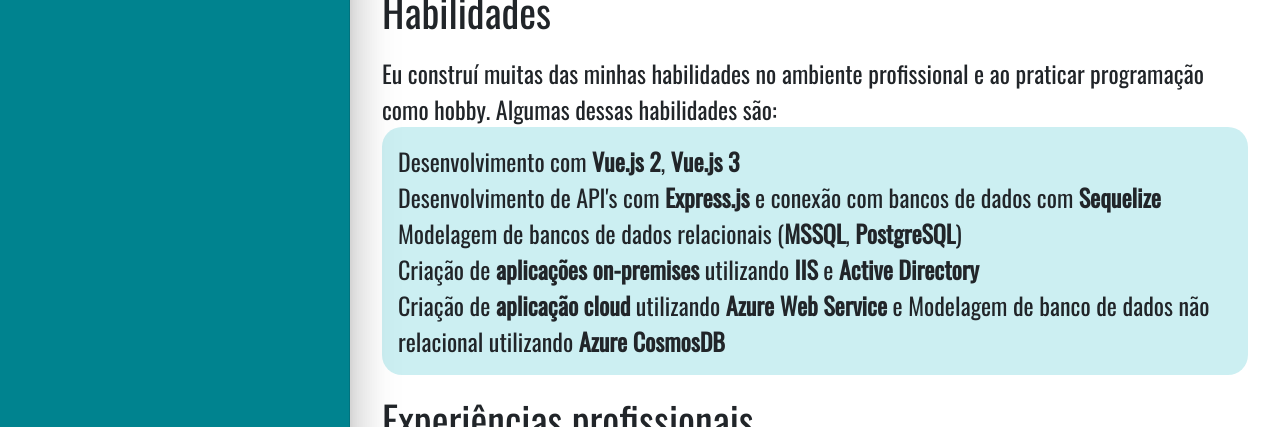
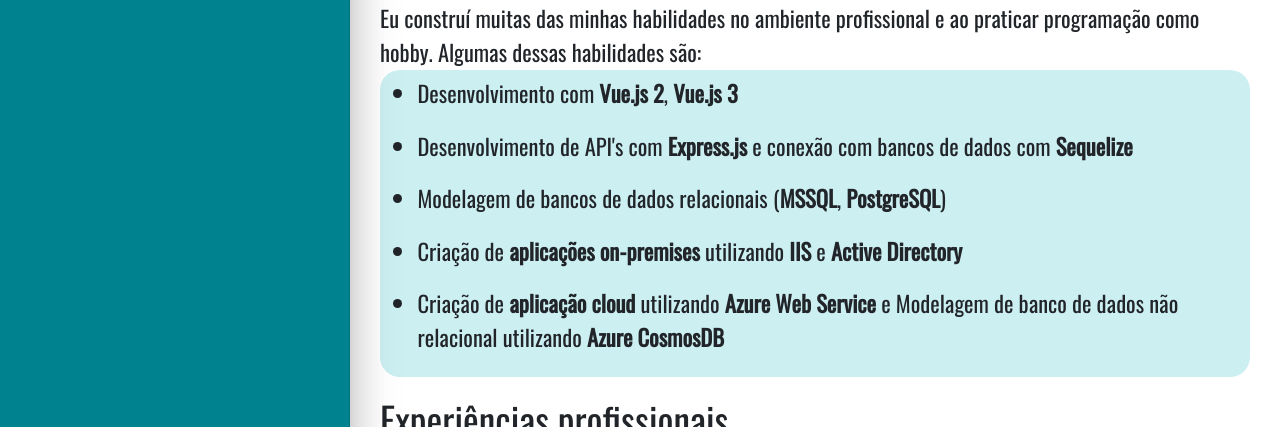
Before and after one commit to lucas-pohl-tomko/lucas-portfolio, a Vue app: page / in a window 1280 px wide. Shown: the part 313-740 px from the top of the page. Built offline with nearby package versions, Linux system fonts and the light colour scheme; some icons are missing.

Commit message:
dotted lists

```diff
--- a/src/App.vue
+++ b/src/App.vue
@@ -13,6 +13,7 @@
 }
 html {
     overflow-y: auto !important;
+    font-size: 15px!important;
 }
 body {
     font-family: oswald !important;
--- a/src/assets/json/articles.json
+++ b/src/assets/json/articles.json
@@ -12,14 +12,14 @@
             "section": "Habilidades",
             "icon": "book-reader",
             "header": "Habilidades",
-            "content": "Eu construí muitas das minhas habilidades no ambiente profissional e ao praticar programação como hobby. Algumas dessas habilidades são: <br/> <div class=skills-list>Desenvolvimento com <b>Vue.js 2</b>, <b>Vue.js 3</b> <br/> Desenvolvimento de API's com <b>Express.js</b> e conexão com bancos de dados com <b>Sequelize</b><br/> Modelagem de bancos de dados relacionais (<b>MSSQL</b>, <b>PostgreSQL</b>)<br/> Criação de <b>aplicações on-premises</b> utilizando <b>IIS</b> e <b>Active Directory</b><br/>Criação de <b>aplicação cloud</b> utilizando <b>Azure Web Service</b> e Modelagem de banco de dados não relacional utilizando <b>Azure CosmosDB</b></div>"
+            "content": "Eu construí muitas das minhas habilidades no ambiente profissional e ao praticar programação como hobby. Algumas dessas habilidades são: <br/> <div class=skills-list><ul> <li>Desenvolvimento com <b>Vue.js 2</b>, <b>Vue.js 3</b> </li><br/> <li>Desenvolvimento de API's com <b>Express.js</b> e conexão com bancos de dados com <b>Sequelize</b></li><br/> <li>Modelagem de bancos de dados relacionais (<b>MSSQL</b>, <b>PostgreSQL</b>)</li><br/><li> Criação de <b>aplicações on-premises</b> utilizando <b>IIS</b> e <b>Active Directory</b></li><br/><li>Criação de <b>aplicação cloud</b> utilizando <b>Azure Web Service</b> e Modelagem de banco de dados não relacional utilizando <b>Azure CosmosDB</b></li></ul></div>"
         },
         {
             "id":"professional-experiences",
             "section": "Experiências profissionais",
             "icon": "book-reader",
             "header": "Experiências profissionais",
-            "content": "Ao trabalhar como desenvolverdor fullstack eu tive diversas experiências que consegui aproveitar para ter mais ferramentas à minha disposição.<br/> Algumas delas foram: <br/><div class=skills-list> Desenvolvimento de <b>novas funcionalidades</b>, manutenção e <b>correção de bugs</b> em um sistema de governança e administração de identidade. front-end (Vue.js) e back-end (Node.js, Express.js, MSSQL). <br/>Assistência na <b>Criação</b>, <b>Planejamento</b> e implantação de um <b>novo sistema</b>, que é um modulo para revisão de acessos do outro sistema. front-end (Vue.js) e back-end (Node.js, Express.js, MSSQL).<br/> Vivência em <b>modelagem</b> de bancos de dados relacionais <b>MSSQL</b>, incluindo o planejamento, definição de relações e criação utilizando o Sequelize. <br/> <b>Criação</b>, <b>planejamento</b>, e <b>controle criativo</b>, de um novo software, trabalhando no front-end e back-end, com <b>Vue3</b>, <b>Express.js</b>, <b>Azure Web Service</b>, <b>Azure CosmosDB</b>(NoSQL)</div>"
+            "content": "Ao trabalhar como desenvolverdor fullstack eu tive diversas experiências que consegui aproveitar para ter mais ferramentas à minha disposição.<br/> Algumas delas foram: <br/><div class=skills-list><ul> <li>Desenvolvimento de <b>novas funcionalidades</b>, manutenção e <b>correção de bugs</b> em um sistema de governança e administração de identidade. front-end (Vue.js) e back-end (Node.js, Express.js, MSSQL). </li><br/><li>Assistência na <b>Criação</b>, <b>Planejamento</b> e implantação de um <b>novo sistema</b>, que é um modulo para revisão de acessos do outro sistema. front-end (Vue.js) e back-end (Node.js, Express.js, MSSQL).</li><br/> <li>Vivência em <b>modelagem</b> de bancos de dados relacionais <b>MSSQL</b>, incluindo o planejamento, definição de relações e criação utilizando o Sequelize. </li><br/> <li><b>Criação</b>, <b>planejamento</b>, e <b>controle criativo</b> de um novo software, trabalhando no front-end e back-end, com <b>Vue3</b>, <b>Express.js</b>, <b>Azure Web Service</b>, <b>Azure CosmosDB</b>(NoSQL)</li><br/><li>Neste último projeto, tive experiência com <b>CI/CD</b> utilizando <b>GitHub Actions</b></li></ul></div>"
         }
     ]
 }
--- a/src/views/Content.vue
+++ b/src/views/Content.vue
@@ -32,5 +32,10 @@
     border-radius: 20px;
     list-style: none;
     width: fit-content;
+
+}
+li{
+    list-style:disc;
+    margin: -.5rem;
 }
 </style>
--- a/src/views/Sidebar.vue
+++ b/src/views/Sidebar.vue
@@ -5,13 +5,14 @@
         theme="dark"
         elevation="20"
         prominent
+        class=""
     >
         <v-app-bar-nav-icon variant="text" @click.stop="drawer = !drawer">
             <template #default>
                 <box-icon size="md" color="white" name="menu"></box-icon>
             </template>
         </v-app-bar-nav-icon>
-        <v-toolbar-title>{{ selectedArticle.length ? selectedArticle : `Lucas Daniel Pohl Tomko` }}</v-toolbar-title>
+        <div class="fs-3 p-1">{{ selectedArticle.length ? selectedArticle : `Lucas Daniel Pohl Tomko` }}</div>
         <v-spacer></v-spacer>
     </v-app-bar>
     <v-navigation-drawer v-if="mobile" v-model="drawer" color="#00838f" theme="dark" location="bottom" temporary>
@@ -137,4 +138,7 @@
     color: white;
     box-shadow: 5px 5px 10px rgba(0, 0, 0, 0.411);
 }
+.toolbar-title{
+    width: 20rem;
+}
 </style>
```
